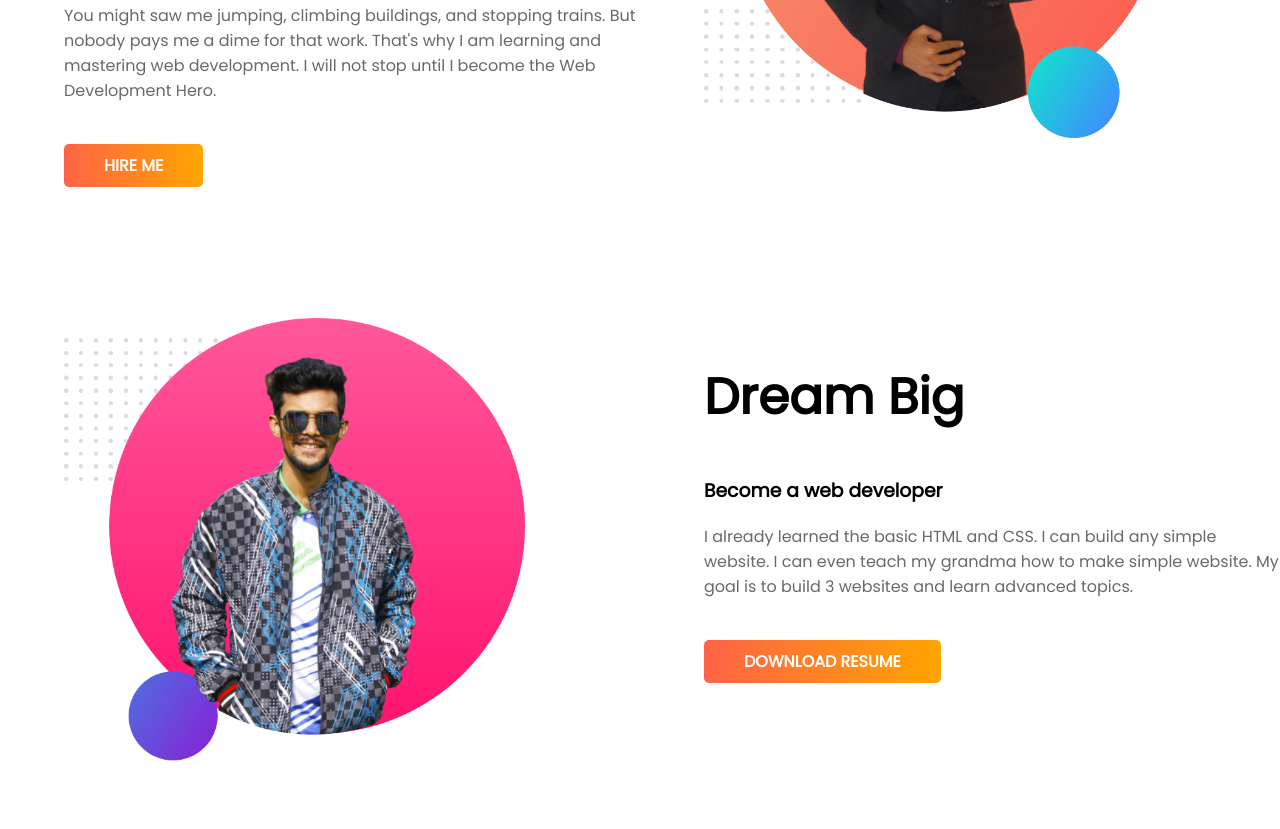
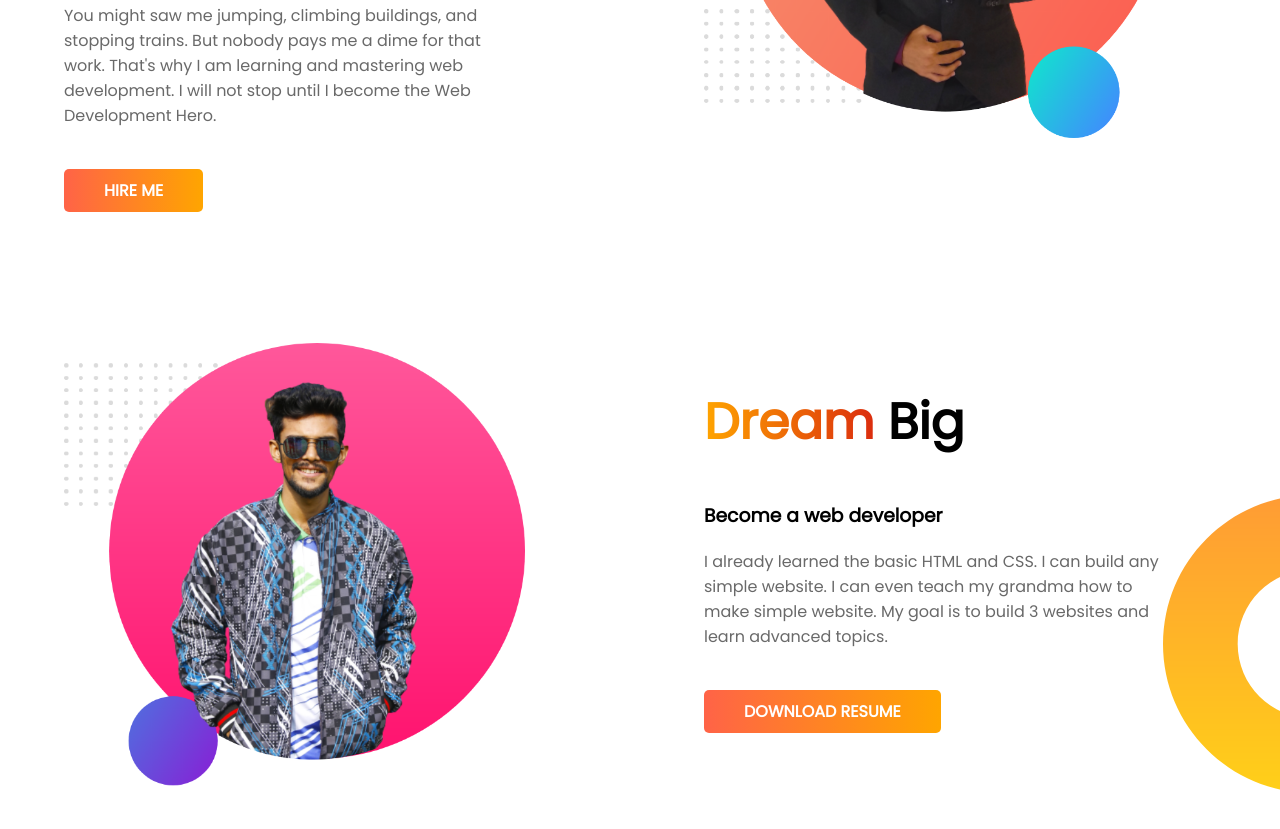
Before and after one commit to monzurshadhin/developer-portfolio, a plain HTML site: page index.html in a window 1280 px wide. Shown: the part 379-1208 px from the top of the page. Before the commit the page ends 1147 px from the top, so only its background shows below. Drawn offline with Linux system fonts and the light colour scheme.

Commit message:
first two section complete

```diff
--- a/index.html
+++ b/index.html
@@ -41,7 +41,7 @@
         <img src="images/shadhin-bg2.png" alt="" />
       </div>
       <div class="half-width">
-        <h1>Dream Big</h1>
+        <h1><span class="name-color">Dream</span> Big</h1>
         <h3>Become a web developer</h3>
         <p class="header-details">
           I already learned the basic HTML and CSS. I can build any simple
--- a/style.css
+++ b/style.css
@@ -32,6 +32,7 @@ h1 {
 .header-details {
   color: #696969;
   margin-bottom: 50px;
+  width: 80%;
 }
 .button {
   text-decoration: none;
@@ -44,4 +45,8 @@ h1 {
 }
 .dream-section {
   display: flex;
+  background-image: url(images/dream-bg.png);
+  background-repeat: no-repeat;
+  background-position: right bottom;
+  margin-bottom: 80px;
 }
```
